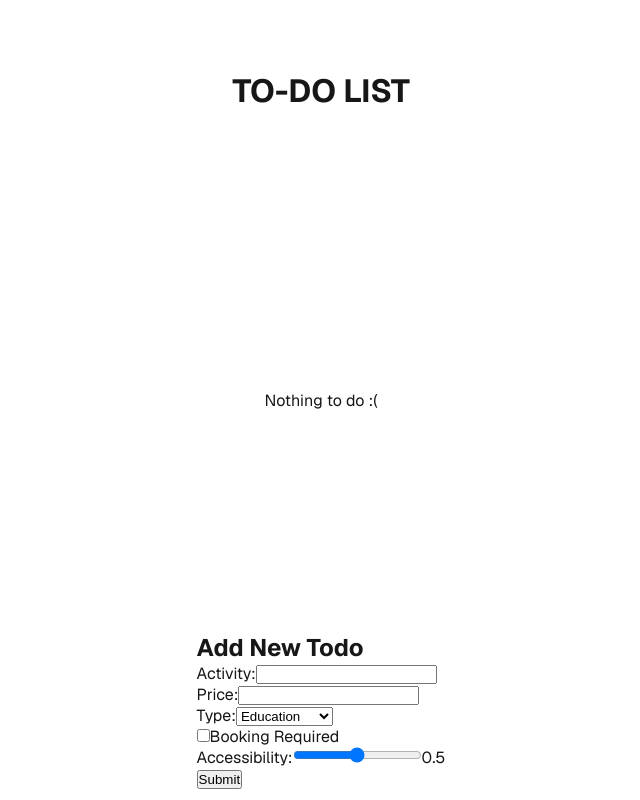
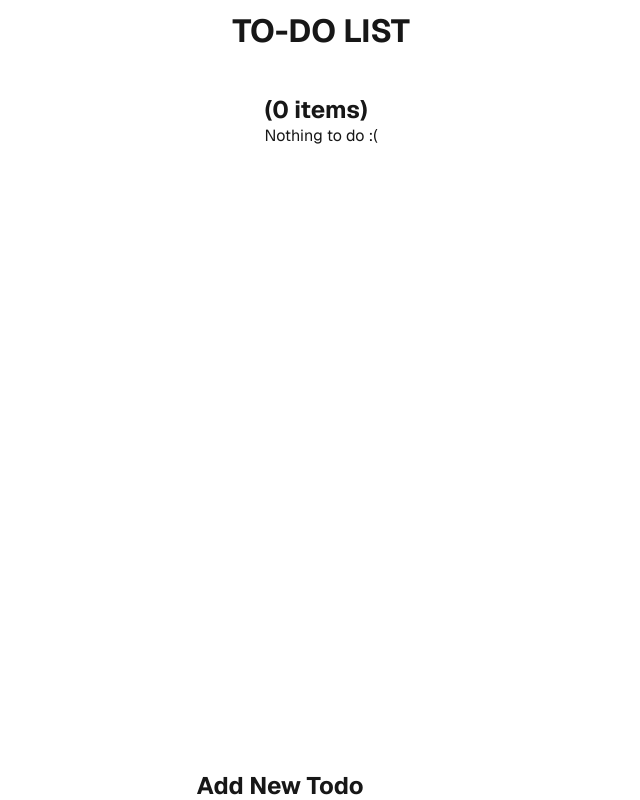
Before and after one commit to Jimms02/webtest, a Next.js app: page / in a window 1280 px wide. Shown: the whole page, without its empty margins (319-959 px from the left). Built offline with nearby package versions, Linux system fonts and the light colour scheme.

Commit message:
+ added todo item count + small styling changes

```diff
--- a/src/app/page.module.css
+++ b/src/app/page.module.css
@@ -8,10 +8,10 @@
 
   display: grid;
   grid-template-rows: 20px 1fr 20px;
-  align-items: center;
+  align-items: start;
   justify-items: center;
   min-height: 100svh;
-  padding: 80px;
+  padding: 10px;
   gap: 64px;
   font-family: var(--font-geist-sans);
 }
--- a/src/components/todoList.jsx
+++ b/src/components/todoList.jsx
@@ -4,6 +4,7 @@ import styles from './todoList.module.css'
 export default function TodoList({ todos, deleteTodo }) {
   return (
     <div>
+      <h2><span>({todos.length} items)</span></h2>
       {todos.length === 0 ? (
         <p>Nothing to do :(</p>
       ) : (
```
